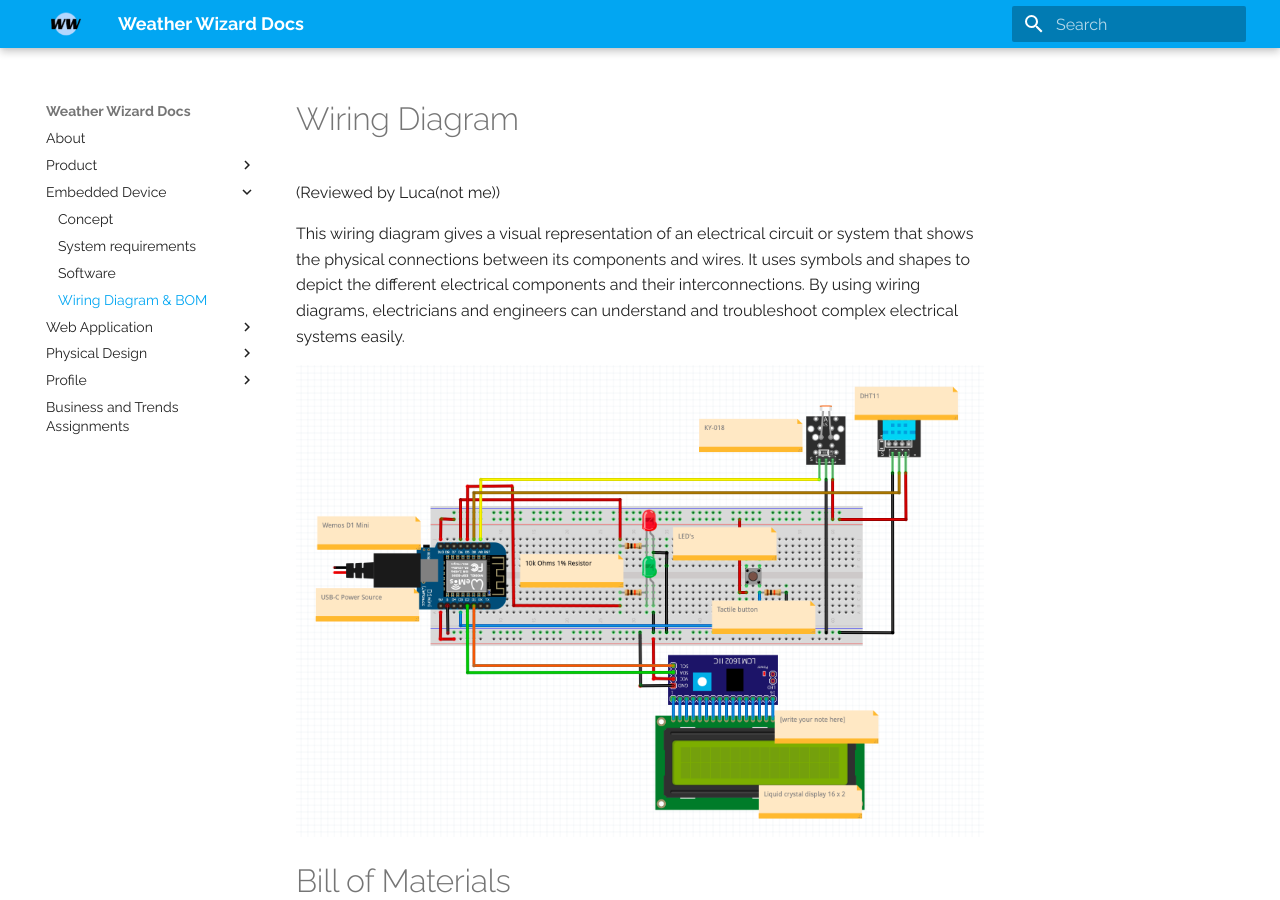
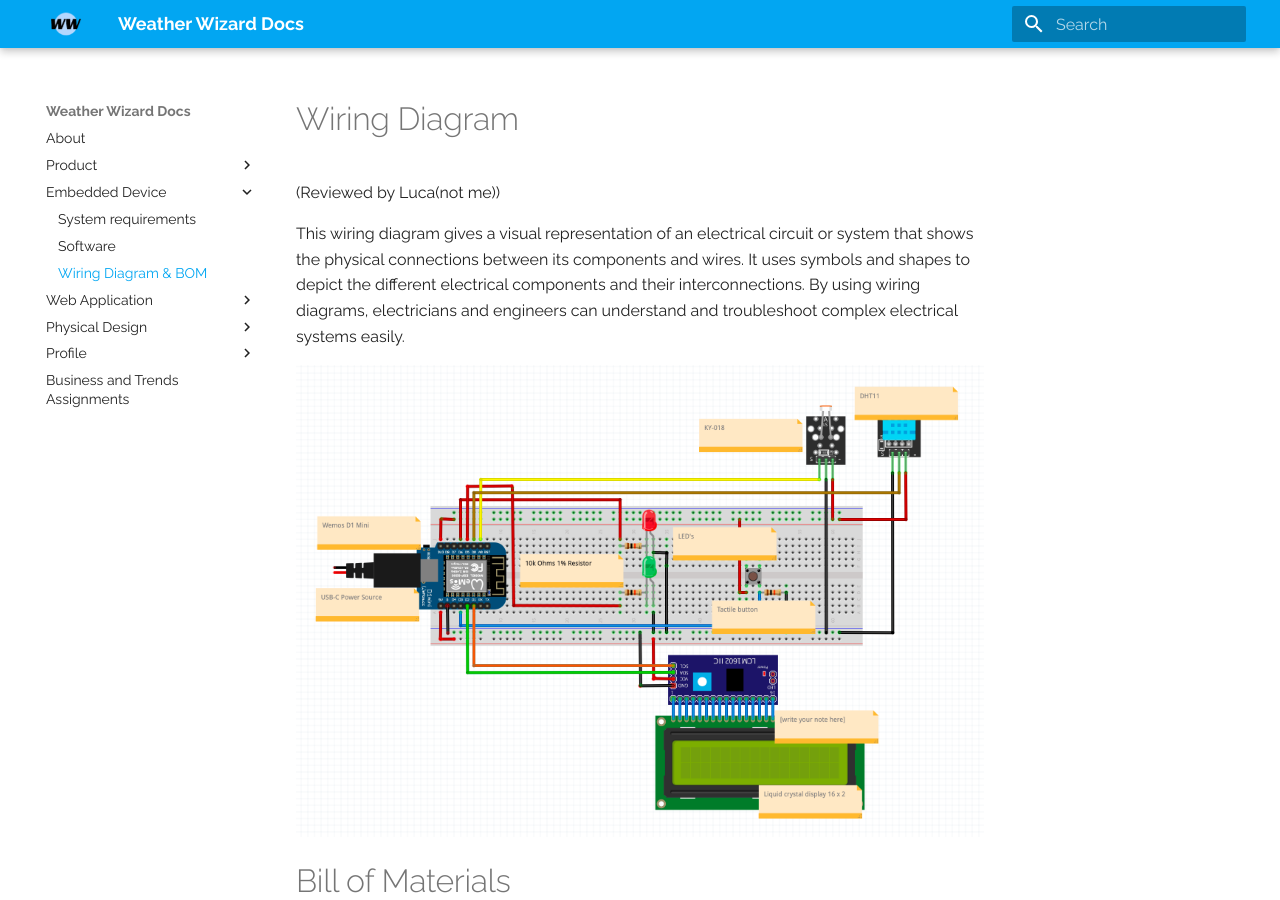
Before and after one commit to lv042/Weather-Wizard, an MkDocs documentation site: the page built from docs/bom.md, in a window 1280 px wide and 900 px high. Built offline with MkDocs 1.6.1 and Material for MkDocs 9.7.7, drawn with Linux system fonts in a browser that asks for light colours.

Commit message:
Deleted old markdown page

```diff
--- a/mkdocs.yml
+++ b/mkdocs.yml
@@ -27,7 +27,6 @@ nav:
       - 'User Manual' : 'user_manual.md'
       - 'Architecture Overview' : 'architecture_overview.md'
     - 'Embedded Device' :
-      - 'Concept' : 'embedded_device.md'
       - 'System requirements' : 'system_requirements.md'
       - 'Software' : 'emb_software.md'
       - 'Wiring Diagram & BOM' : 'bom.md'
```
